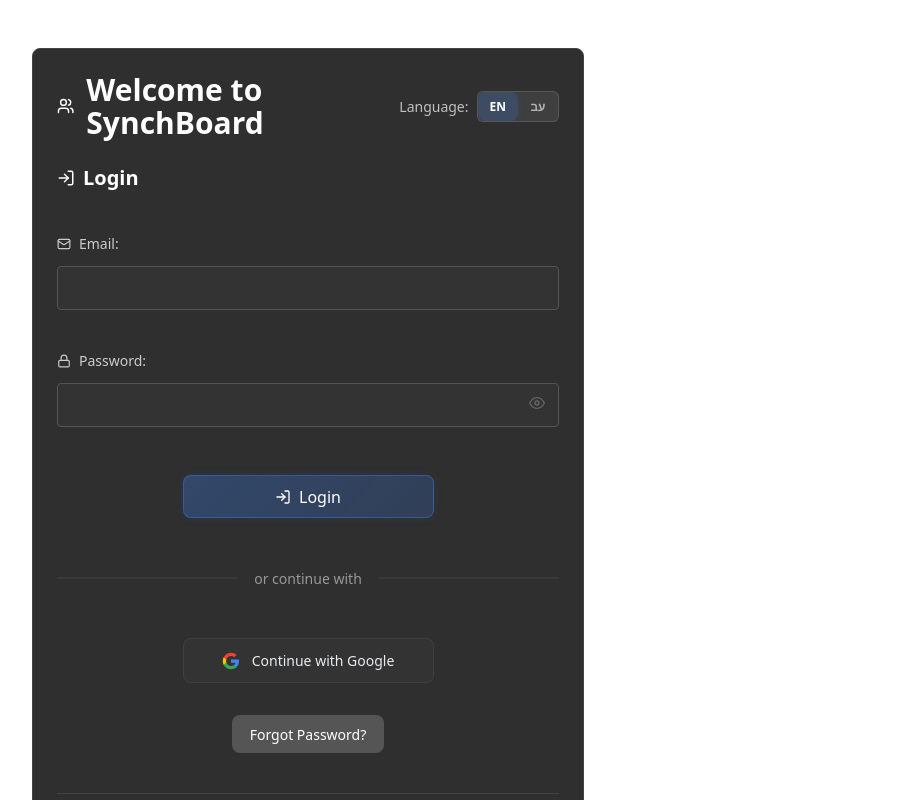
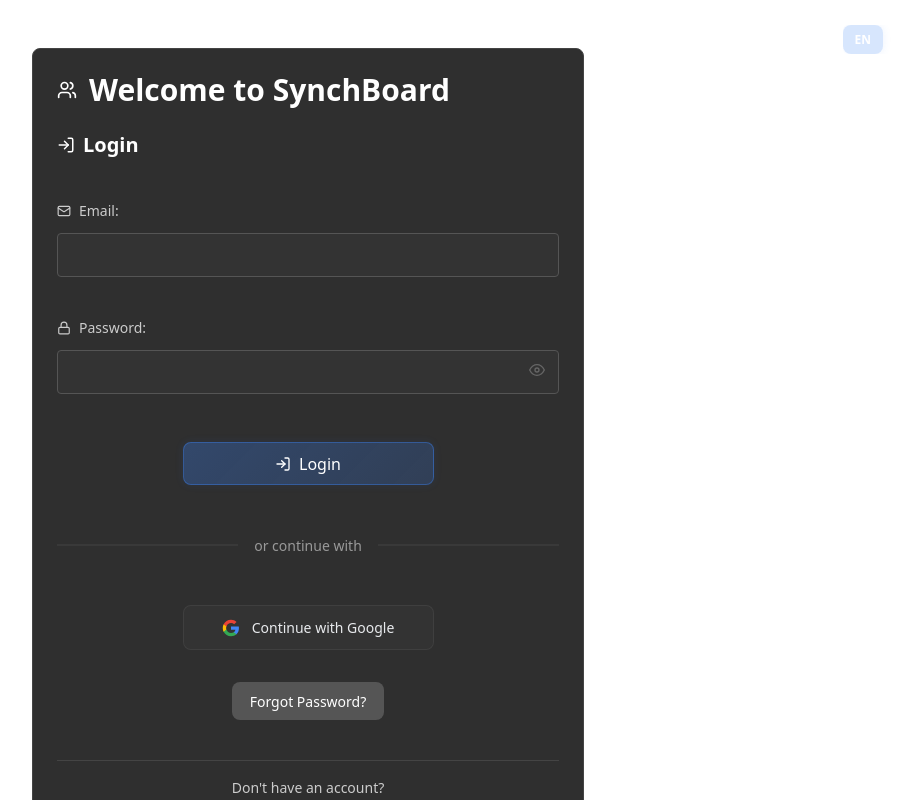
Before and after one commit to sagi-menahem/SynchBoard, a React (Vite) app in the folder frontend/: page /auth in a window 1280 px wide. Shown: the top 800 px of the page, without its empty margins (332-1246 px from the left). Built offline with nearby package versions, Linux system fonts and the light colour scheme; no server answers.

Commit message:
Implement code changes to enhance functionality and improve performance

```diff
--- a/frontend/src/pages/AuthPage.module.css
+++ b/frontend/src/pages/AuthPage.module.css
@@ -10,16 +10,17 @@
     box-sizing: border-box;
 }
 
+/* Language Switcher in corner */
+.languageSwitcherCorner {
+    position: fixed;
+    top: 24px;
+    right: 24px;
+    z-index: 1000;
+}
+
 /* Section Header - like Settings page */
 .sectionHeader {
-    display: flex;
-    justify-content: space-between;
-    align-items: center;
     margin-bottom: 1.5rem;
-}
-
-.languageSwitcherInline {
-    flex-shrink: 0;
 }
 
 /* Auth Section - Match Settings section styling */
@@ -99,6 +100,11 @@
         padding-top: 2rem;
     }
 
+    .languageSwitcherCorner {
+        top: 16px;
+        right: 16px;
+    }
+
     .authSection {
         padding: 1rem;
     }
--- a/frontend/src/pages/AuthPage.tsx
+++ b/frontend/src/pages/AuthPage.tsx
@@ -53,6 +53,10 @@ const AuthPage: React.FC = () => {
   return (
     <div className={styles.pageContent}>
 
+      <div className={styles.languageSwitcherCorner}>
+        <GuestLanguageSwitcher />
+      </div>
+
       {isProcessing && <LoadingOverlay message="Signing you in..." />}
 
       {!isProcessing && (
@@ -62,9 +66,6 @@ const AuthPage: React.FC = () => {
               <Users size={20} />
               {t('authPage.pageTitle')}
             </h1>
-            <div className={styles.languageSwitcherInline}>
-              <GuestLanguageSwitcher />
-            </div>
           </div>
 
           <div className={styles.authContainer}>
```
